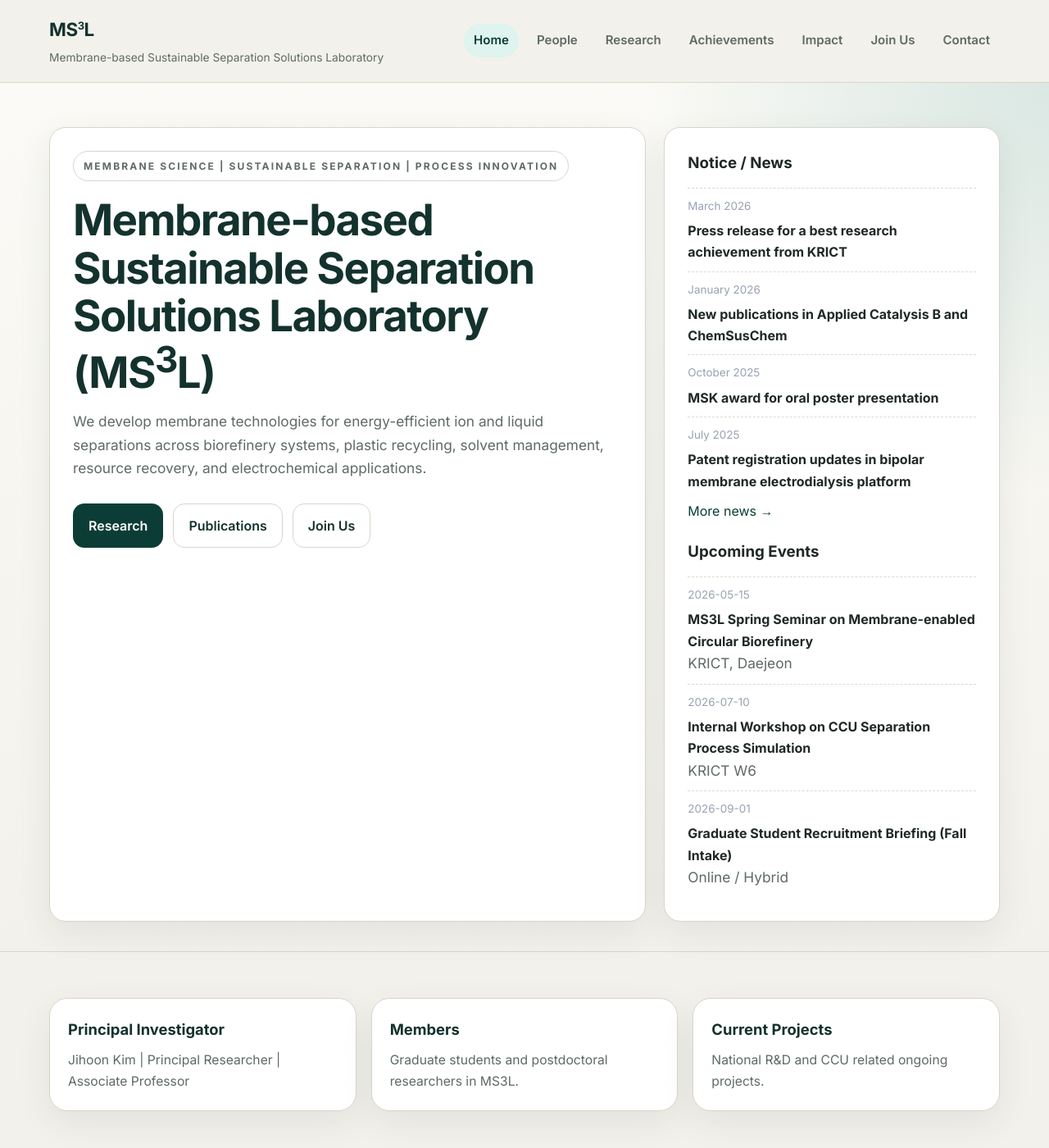
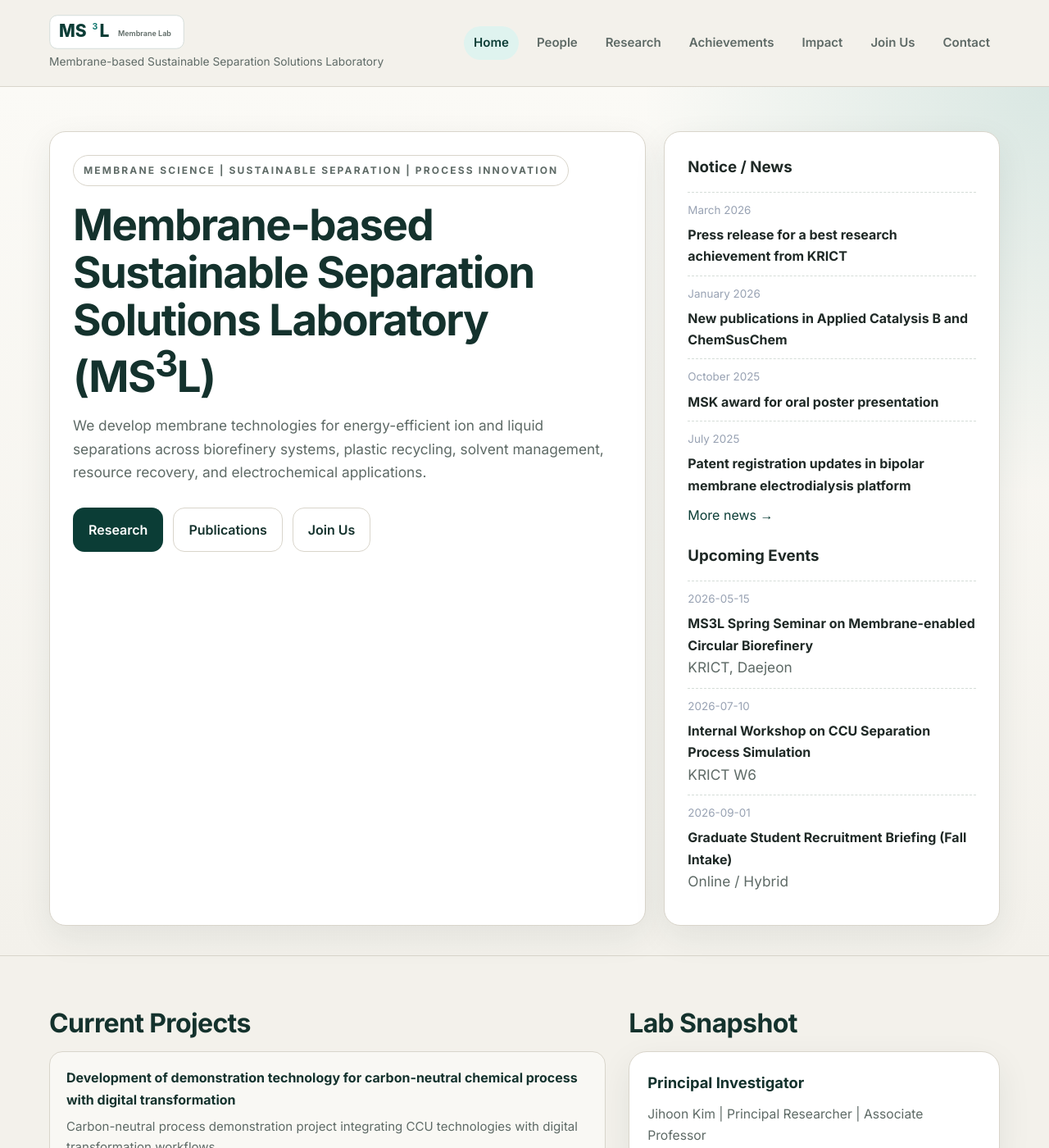
Before and after one commit to enthusiast87/MS3L.io, a Jekyll site: the page built from index.md, in a window 1280 px wide and 1400 px high. Shown: the whole window at 82% size. Built offline with Jekyll 4.4.1, drawn with Linux system fonts in a browser that asks for light colours; some of the changed text lies outside the part shown.

Commit message:
Improve homepage feeds, author highlighting, and branding logo

```diff
--- a/_data/lab.yml
+++ b/_data/lab.yml
@@ -1,5 +1,6 @@
 short_name: MS^3L
 brand_mark: MS<sup>3</sup>L
+logo_image: /assets/images/logo/ms3l-logo.svg
 full_name: Membrane-based Sustainable Separation Solutions Laboratory
 subtitle: Membrane Science | Sustainable Separation | Process Innovation
 institution: Korea Research Institute of Chemical Technology
--- a/_layouts/default.html
+++ b/_layouts/default.html
@@ -19,7 +19,13 @@
     <header class="site-header">
       <div class="container header-inner">
         <div class="brand">
-          <a class="brand-title" href="{{ '/' | relative_url }}">{{ site.data.lab.brand_mark }}</a>
+          <a class="brand-title brand-logo" href="{{ '/' | relative_url }}">
+            {% if site.data.lab.logo_image %}
+            <img src="{{ site.data.lab.logo_image | relative_url }}" alt="{{ site.data.lab.short_name }} logo">
+            {% else %}
+            {{ site.data.lab.brand_mark }}
+            {% endif %}
+          </a>
           <div class="brand-subtitle">{{ site.data.lab.full_name }}</div>
         </div>
 
--- a/assets/css/style.css
+++ b/assets/css/style.css
@@ -63,6 +63,12 @@
   font-weight: 700;
   letter-spacing: -0.02em;
   color: var(--strong);
+}
+
+.brand-logo img {
+  height: 42px;
+  width: auto;
+  display: block;
 }
 
 .brand-title sup {
@@ -442,6 +448,10 @@
   transition: transform .15s ease;
 }
 
+a.card {
+  margin-bottom: 12px;
+}
+
 .card h3 {
   margin: 0 0 10px;
   font-family: "Inter", "Noto Sans KR", Arial, sans-serif;
--- a/index.md
+++ b/index.md
@@ -43,19 +43,34 @@
 </section>
 
 <section class="section">
-  <div class="container card-grid three">
-    <a class="card card-link" href="{{ '/principal-investigator' | relative_url }}">
-      <h3>Principal Investigator</h3>
-      <p>{{ pi.name }} | {{ pi.position }}</p>
-    </a>
-    <a class="card card-link" href="{{ '/members' | relative_url }}">
-      <h3>Members</h3>
-      <p>Graduate students and postdoctoral researchers in MS3L.</p>
-    </a>
-    <a class="card card-link" href="{{ '/projects' | relative_url }}">
-      <h3>Current Projects</h3>
-      <p>National R&D and CCU related ongoing projects.</p>
-    </a>
+  <div class="container split-grid">
+    <div>
+      <h2 class="section-title">Current Projects</h2>
+      {% for item in lab.projects.items %}
+      <div class="list-card">
+        <strong>{{ item.title }}</strong>
+        <p>{{ item.summary }}</p>
+        <p class="publication-doi">{{ item.trl }}{% if item.period %} · {{ item.period }}{% endif %}</p>
+      </div>
+      {% endfor %}
+      <p><a class="inline-link" href="{{ '/projects' | relative_url }}">View project details →</a></p>
+    </div>
+
+    <div>
+      <h2 class="section-title">Lab Snapshot</h2>
+      <a class="card card-link" href="{{ '/principal-investigator' | relative_url }}">
+        <h3>Principal Investigator</h3>
+        <p>{{ pi.name }} | {{ pi.position }}</p>
+      </a>
+      <a class="card card-link" href="{{ '/members' | relative_url }}">
+        <h3>Members</h3>
+        <p>Graduate students and postdoctoral researchers in MS3L.</p>
+      </a>
+      <a class="card card-link" href="{{ '/patents' | relative_url }}">
+        <h3>Patents & Technology Impact</h3>
+        <p>Registered patents, transfer, and industrial collaborations.</p>
+      </a>
+    </div>
   </div>
 </section>
 
@@ -92,6 +107,24 @@
 
 <section class="section">
   <div class="container">
+    <h2 class="section-title">Latest News</h2>
+    <div class="card-grid two">
+      {% for item in site.data.news limit: 4 %}
+      <div class="list-card">
+        <div class="list-meta">{{ item.date }}</div>
+        <strong>{{ item.title }}</strong>
+        {% if item.summary %}
+        <p>{{ item.summary }}</p>
+        {% endif %}
+      </div>
+      {% endfor %}
+    </div>
+    <p><a class="inline-link" href="{{ '/news' | relative_url }}">View all news →</a></p>
+  </div>
+</section>
+
+<section class="section">
+  <div class="container">
     <h2 class="section-title">Recent Publications</h2>
     <div class="card-grid two">
       {% for item in site.data.publications limit: 6 %}
```
Also changed, not shown: _data/members.yml (+10 -0 lines), publications.md (+11 -9 lines), assets/images/logo/ms3l-logo.svg (added).
